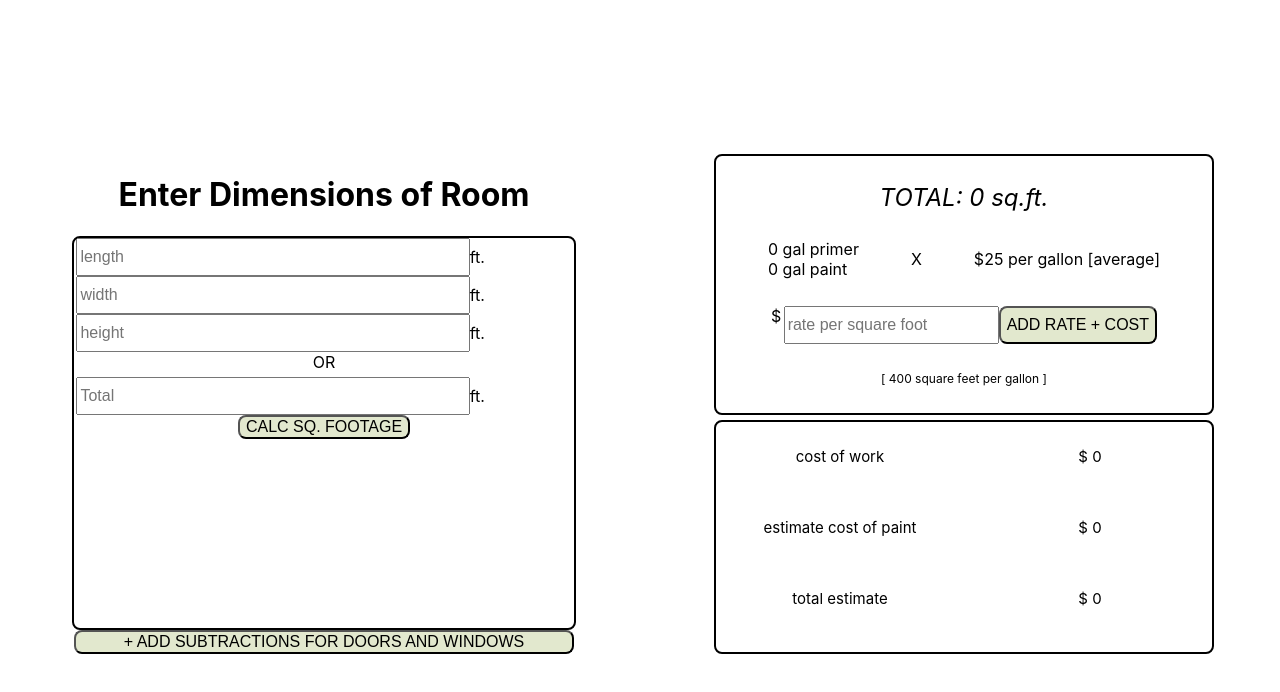
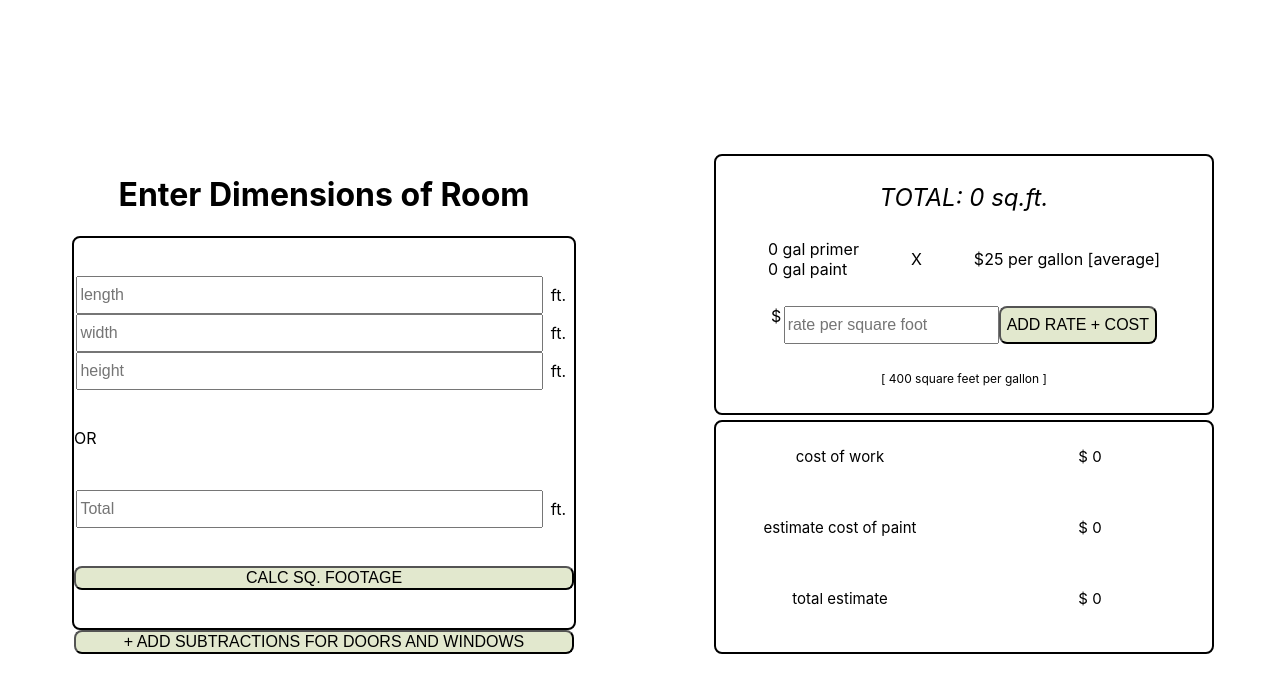
Before and after one commit to MattOrtner/the-painters-tool, a React (Create React App) app: page / in a window 1280 px wide. Shown: the top 692 px of the page. Built offline with nearby package versions, Linux system fonts and the light colour scheme.

Commit message:
fix spacing on l,w,h inputs

```diff
--- a/src/App.css
+++ b/src/App.css
@@ -31,10 +31,16 @@
   width: 100%;
   display: flex;
   flex-direction: column;
-  align-items: center;
+  justify-content: space-evenly;
   border-radius: .5rem;
 }
 
+.top-inputs {
+  display: flex;
+  flex-direction: column;
+  width: 100%;
+  margin-right: 50px;
+}
 .input-pairing {
   display: flex;
   flex-direction: row;
@@ -47,16 +53,15 @@
   margin-left: .15rem;
   height: 2rem;
   font-size: 1rem;
-  flex-grow: 2;
+  flex-grow: 3;
 }
 
 .feet {
-  flex-grow: 1;
+  padding: .5rem;
 }
 
-.break-in-inputs {
+.or-input-divider {
   height: 5px;
-  /* margin-top: 20px; */
   margin-bottom: 20px;
 }
 
--- a/src/components/SquareFootInput.js
+++ b/src/components/SquareFootInput.js
@@ -4,6 +4,7 @@ const SquareFootInput = ({ calculate, handleLHWInputs, setTotalFootage }) => {
 
   return (
     <div className="inputs">
+      <div className="top-inputs">
         <div className="input-pairing">
           <input className="input" type="number" placeholder="length" name="length" onChange={handleLHWInputs} />
           <div className="feet">ft.</div>
@@ -16,12 +17,13 @@ const SquareFootInput = ({ calculate, handleLHWInputs, setTotalFootage }) => {
           <input type="number" className="input" placeholder="height" name="height" onChange={handleLHWInputs} />
           <div className="feet">ft.</div>
         </div>
-      <div className="break-in-inputs">OR</div>
+      </div>
+      <div className="or-input-divider">OR</div>
       <div className="input-pairing">
         <input type="number"  className="input" placeholder="Total" name="total" onChange={handleLHWInputs}/>
         <div className="feet">ft.</div>
       </div>
-      <input className="button" type="button" value="CALC SQ. FOOTAGE" onClick={calculate} />
+      <input className="sq-foot-button button" type="button" value="CALC SQ. FOOTAGE" onClick={calculate} />
     </div>
   )
 }
```
Lines whose indentation alone changed are shown as unchanged.
